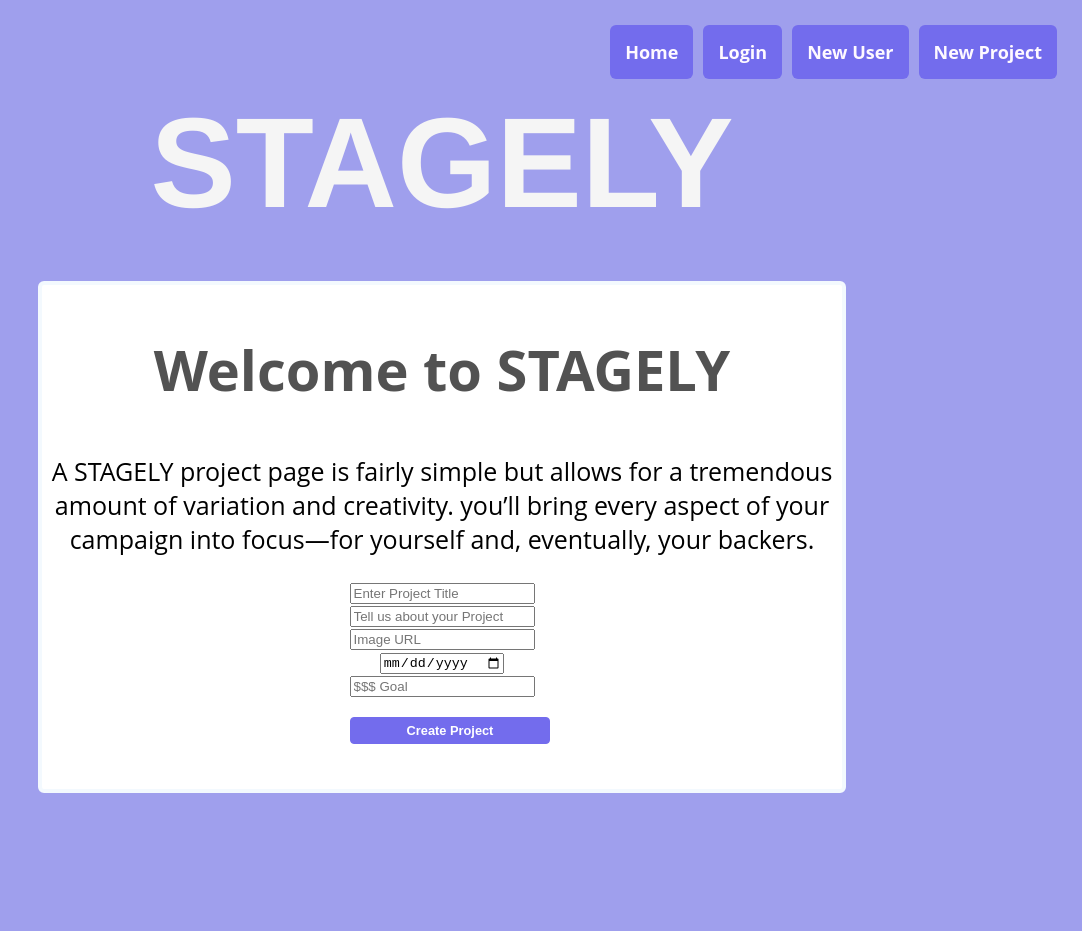
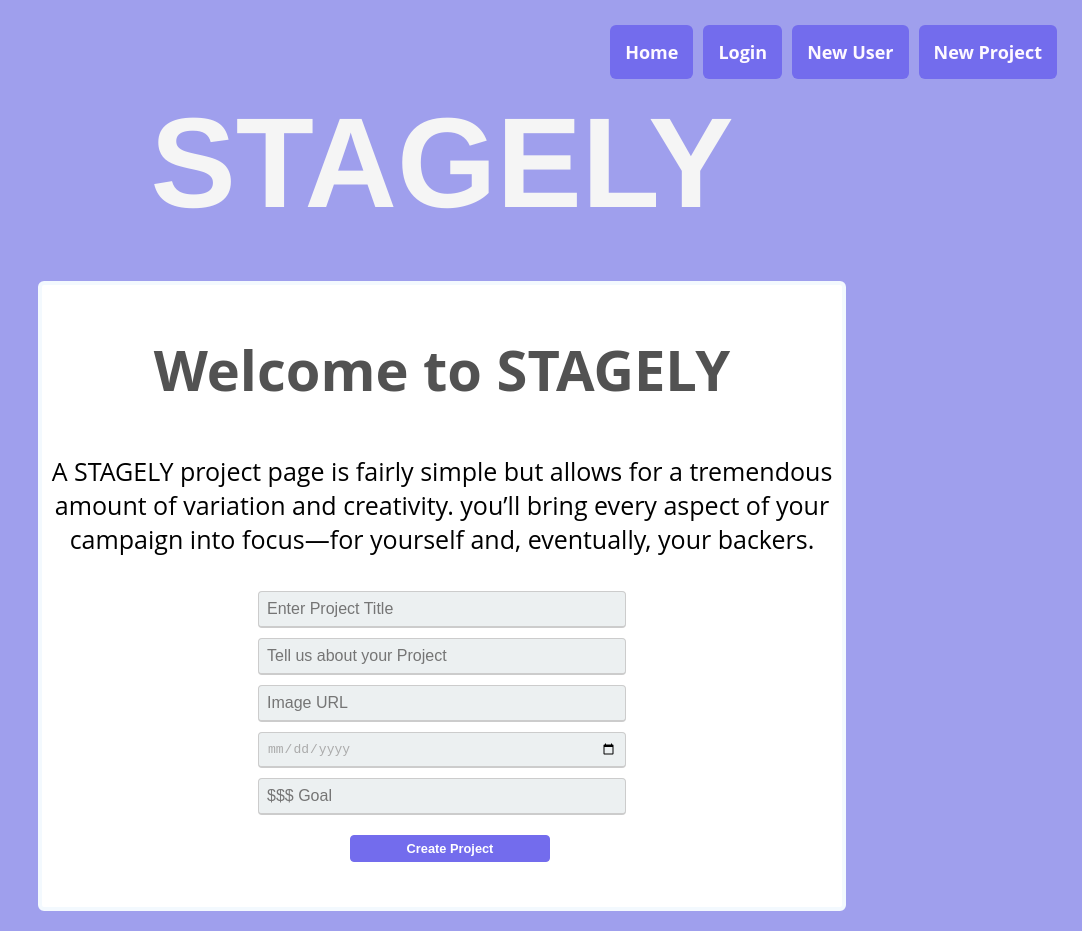
Before and after one commit to JVDBNE/crowdfunding, a React (Create React App) app: page /projects in a window 1280 px wide. Shown: the whole page, without its empty margins (198-1280 px from the left). Before the commit the page ends 813 px from the top, so only its background shows below. Built offline with nearby package versions, Linux system fonts and the light colour scheme.

Commit message:
added dummy pledge button

```diff
--- a/src/App.css
+++ b/src/App.css
@@ -99,7 +99,32 @@ h1 {
 
 }
 
-.pledge-box {
-  padding: 10px;
-  font-size: larger;
+.project-field {
+  background:#ecf0f1;
+  border: #ccc 1px solid;
+  border-bottom: #ccc 2px solid;
+  padding: 8px;
+  width:350px;
+  color:#AAAAAA;
+  margin-top:10px;
+  font-size:1em;
+  border-radius:4px;
 }
+
+.pledge-button {
+
+    background:goldenrod;
+    width:150px;
+    height: 50px;
+    padding-top:5px;
+    padding-bottom:5px;
+    color:white;
+    border-radius:4px;
+    border: #736ced 1px solid;
+
+    margin-top:20px;
+    margin-bottom:5px;
+    margin-left:16px;
+    font-weight:800;
+    font-size:0.8em;
+}
--- a/src/components/ProjectForm/index.jsx
+++ b/src/components/ProjectForm/index.jsx
@@ -52,46 +52,36 @@ const handleSubmit = (event) => {
     you’ll bring every aspect of your campaign into focus—for yourself and, eventually, your backers.</p>
     </div>
     <div>
-    <input
+    <input className="project-field"
         type="text"
-        id="title"
-        className="title-field"
         placeholder="Enter Project Title"
         onChange={handleChange}
         />
     </div>
     <div>
-    <input
-        type="text"
-        id="description"
-        className="description-field"
+    <input className="project-field"
+        type="textarea"
         placeholder="Tell us about your Project"
         onChange={handleChange}
         />
     </div>
     <div>
-    <input
+    <input className="project-field"
         type="url"
-        id="image"
-        className="url-field"
         placeholder="Image URL"
         onChange={handleChange}
         />
     </div>
     <div>
-    <input
+    <input className="project-field"
         type="date"
-        id="date"
-        className="date-field"
         placeholder="DD/MM/YYYY"
         onChange={handleChange}
         />
     </div>
     <div>
-    <input
+    <input className="project-field"
         type="money"
-        id="date"
-        className="goal-field"
         placeholder="$$$ Goal"
         onChange={handleChange}
         />
--- a/src/components/ProjectForm/styles.css
+++ b/src/components/ProjectForm/styles.css
@@ -18,17 +18,7 @@ h2{
 }
 
 
-
-.form-box {
-    background:white;
-    width:800px;
-    border-radius:6px;
-    margin: 0 auto 0 auto;
-    padding:0px 0px 40px 0px;
-    border: #f3f9fe 4px solid;
-}
-
-.title-field, .description-field, .goal-field, .date-field, .url-field {
+.project-field {
     background:#ecf0f1;
     border: #ccc 1px solid;
     border-bottom: #ccc 2px solid;
--- a/src/pages/ProjectPage.jsx
+++ b/src/pages/ProjectPage.jsx
@@ -20,11 +20,13 @@ function ProjectPage() {
         });
     }, []);
 
+
     return (
         <div className="project-wrapper">
             {loading ? <LoadingSpinner /> : <div>
             <div className="project=title">
                 <h2>{projectData.title}</h2>
+                <button type="submit" className="pledge-button" >Pledge Here!</button>
                 <h4>Created: {new Date(projectData.date_created).toDateString()}</h4>
             </div>
             <div className="project-details">
@@ -33,6 +35,8 @@ function ProjectPage() {
                 <text id="description">{projectData.description}</text>
             </div>
         <h4>{`Status: ${projectData.is_open ? "Currently Seeking Donations" : "This Project is now Closed" }`}</h4>
+        <h4>Our Goal: ${projectData.goal}</h4><h4> Funds Raised So Far: Coming Soon.... </h4>
+
 
         <h2>Pledges:</h2>
         <ul >
@@ -43,7 +47,8 @@ function ProjectPage() {
             ${pledgeData.amount} from {pledgeData.supporter}<br />
             {pledgeData.comment}
             </li>
-            </div>
+
+        </div>
             );
         })}
         </ul>
```
